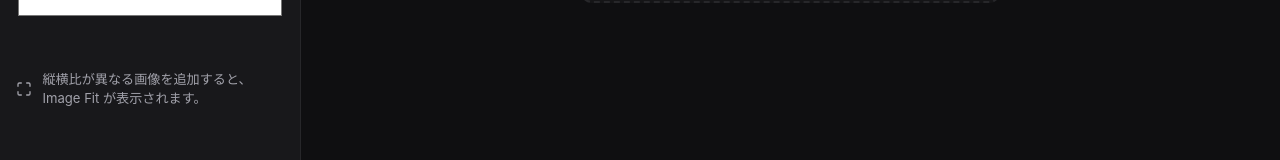
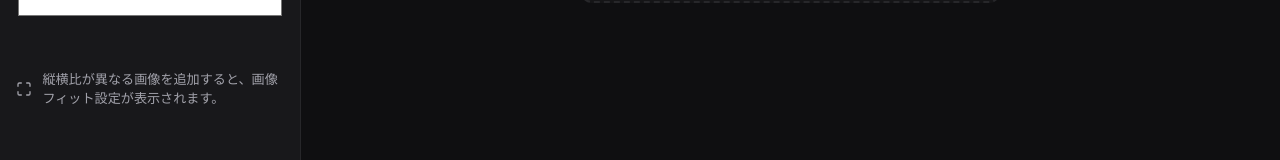
Before and after one commit to senu3/Image-Grid-Combine, a React (Vite) app: page / in a window 1280 px wide. Shown: the part 574-734 px from the top of the page. Built offline with nearby package versions, Linux system fonts and the light colour scheme.

Commit message:
Keep image fit hint after clearing images

```diff
--- a/src/App.jsx
+++ b/src/App.jsx
@@ -169,6 +169,7 @@ function App() {
 
   const clearImages = useCallback(() => {
     clearError()
+    setHasMixedAspectRatios(false)
     updateImages([])
   }, [clearError, updateImages])
 
@@ -310,7 +311,7 @@ function App() {
             onClearAll={handleClearAll}
             hasImages={images.length > 0}
             showImageFitSection={images.length > 0 && hasMixedAspectRatios}
-            showImageFitHint={!hasMixedAspectRatios}
+            showImageFitHint={images.length === 0 || !hasMixedAspectRatios}
             isOpen={isSettingsOpen}
             onToggle={() => setIsSettingsOpen((currentValue) => !currentValue)}
           />
--- a/src/components/ControlPanel.jsx
+++ b/src/components/ControlPanel.jsx
@@ -212,7 +212,7 @@ export default function ControlPanel({
                     <div className="section image-fit-hint-section">
                         <div className="image-fit-hint-row">
                             <Maximize size={16} />
-                            <span>縦横比が異なる画像を追加すると、Image Fit が表示されます。</span>
+                            <span>縦横比が異なる画像を追加すると、画像フィット設定が表示されます。</span>
                         </div>
                     </div>
                 ) : null}
```
